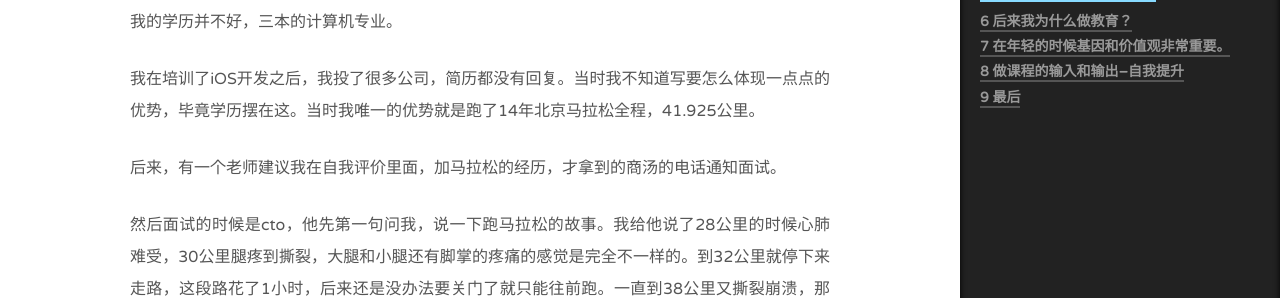
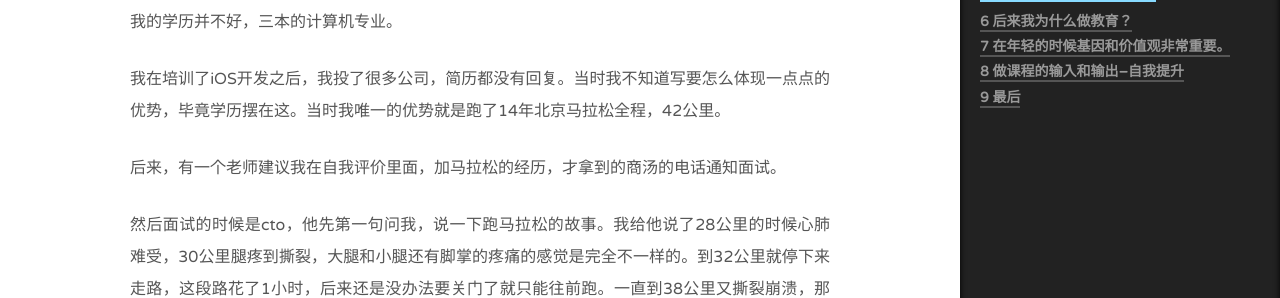
Before and after one commit to RamyWu/RamyWu.github.io, a Jekyll site: the page built from _posts/2019-09-01-My-Course.md, in a window 1280 px wide and 1400 px high, scrolled down 5774 px. Shown: the part 191-489 px from the top of the window. Built offline with Jekyll 4.4.1, drawn with Linux system fonts in a browser that asks for light colours; comment, search, counter and statistics services are not loaded.

Commit message:
my course update

```diff
--- a/_posts/2019-09-01-My-Course.md
+++ b/_posts/2019-09-01-My-Course.md
@@ -131,7 +131,7 @@ category: FreeStyle
 
 我的学历并不好，三本的计算机专业。
 
-我在培训了iOS开发之后，我投了很多公司，简历都没有回复。当时我不知道写要怎么体现一点点的优势，毕竟学历摆在这。当时我唯一的优势就是跑了14年北京马拉松全程，41.925公里。
+我在培训了iOS开发之后，我投了很多公司，简历都没有回复。当时我不知道写要怎么体现一点点的优势，毕竟学历摆在这。当时我唯一的优势就是跑了14年北京马拉松全程，42公里。
 
 
 后来，有一个老师建议我在自我评价里面，加马拉松的经历，才拿到的商汤的电话通知面试。
```
